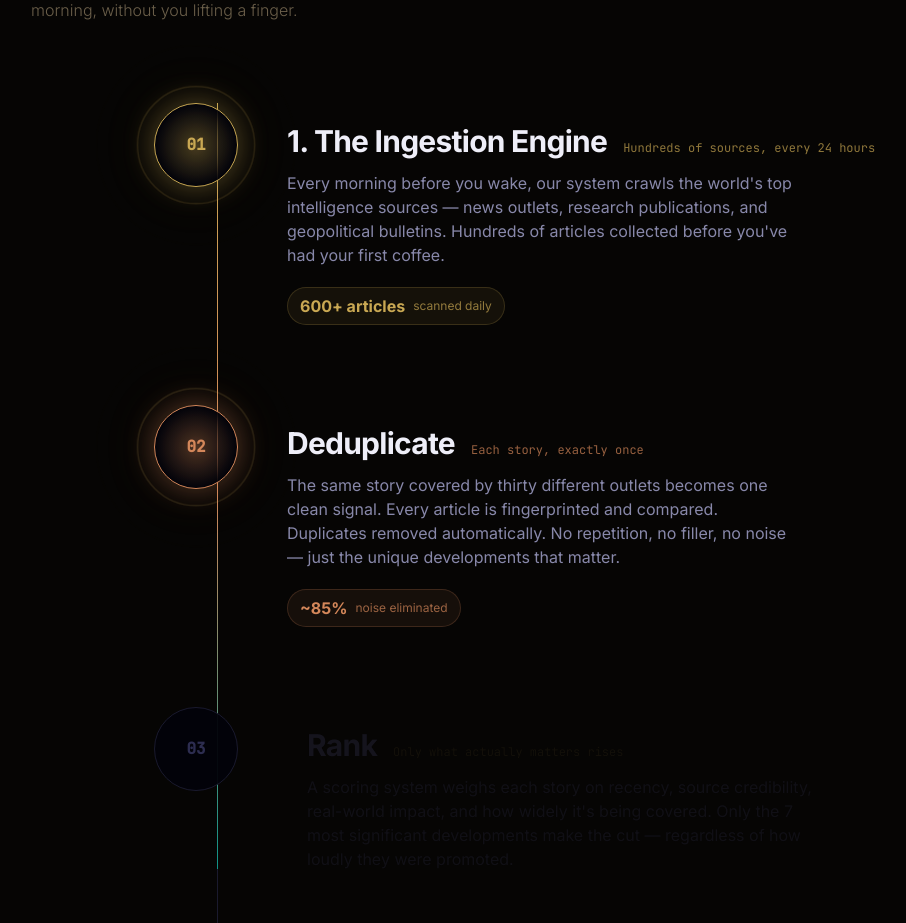
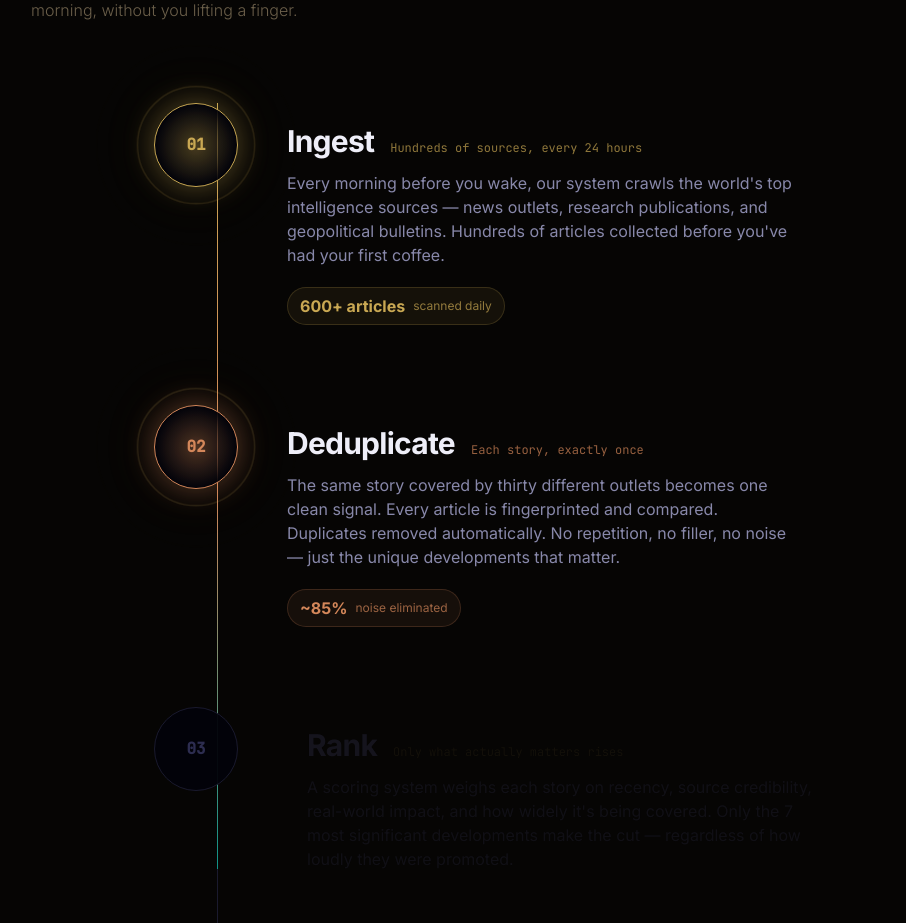
Before and after one commit to professyzenith/XanthraHorizon, a Next.js app: page / in a window 1280 px wide. Shown: the part 6300-7223 px from the top of the page, without its empty margins (17-923 px from the left). Built offline with nearby package versions, Linux system fonts and the light colour scheme; no server answers.

Commit message:
fix: revert AnimatedTimeline step 1 title back to Ingest

```diff
--- a/components/AnimatedTimeline.tsx
+++ b/components/AnimatedTimeline.tsx
@@ -4,7 +4,7 @@ import { useEffect, useRef, useState } from "react";
 const STEPS = [
   {
     num: "01",
-    title: "1. The Ingestion Engine",
+    title: "Ingest",
     subtitle: "Hundreds of sources, every 24 hours",
     desc: "Every morning before you wake, our system crawls the world's top intelligence sources — news outlets, research publications, and geopolitical bulletins. Hundreds of articles collected before you've had your first coffee.",
     icon: "📡",
```
